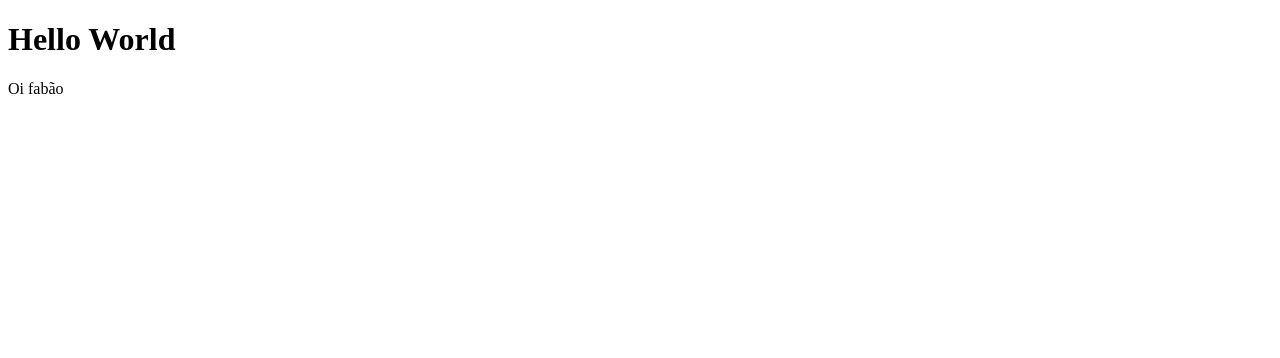
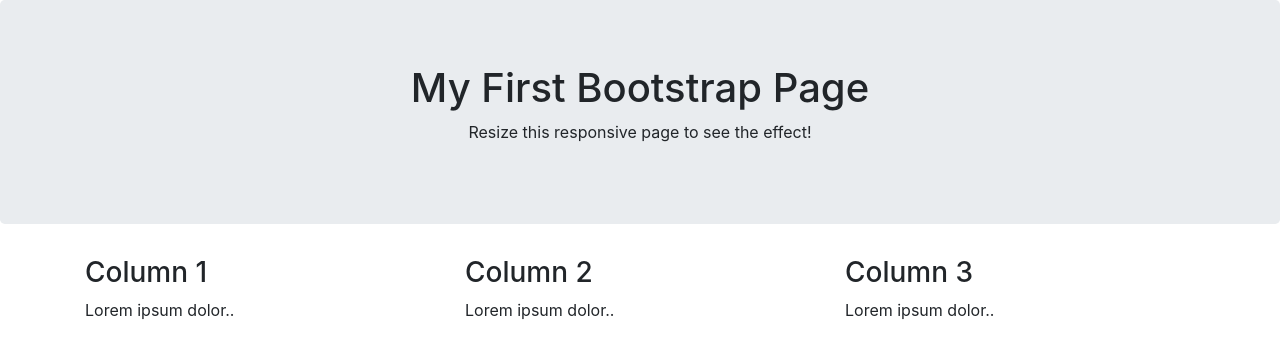
Before and after one commit to 3gGiraldi/3gGiraldi.github.io, a plain HTML site: page index.html in a window 1280 px wide. Drawn offline with nearby package versions, Linux system fonts and the light colour scheme.

Commit message:
Update index.html

```diff
--- a/index.html
+++ b/index.html
@@ -1,7 +1,41 @@
 <!DOCTYPE html>
 <html>
+<head>
+  <!-- Latest compiled and minified CSS -->
+<link rel="stylesheet" href="https://maxcdn.bootstrapcdn.com/bootstrap/4.5.2/css/bootstrap.min.css">
+
+<!-- jQuery library -->
+<script src="https://ajax.googleapis.com/ajax/libs/jquery/3.5.1/jquery.min.js"></script>
+
+<!-- Popper JS -->
+<script src="https://cdnjs.cloudflare.com/ajax/libs/popper.js/1.16.0/umd/popper.min.js"></script>
+
+<!-- Latest compiled JavaScript -->
+<script src="https://maxcdn.bootstrapcdn.com/bootstrap/4.5.2/js/bootstrap.min.js"></script>
+  </head>
 <body>
-<h1>Hello World</h1>
-<p>Oi fabão</p>
+
+<div class="jumbotron text-center">
+  <h1>My First Bootstrap Page</h1>
+  <p>Resize this responsive page to see the effect!</p>
+</div>
+
+<div class="container">
+  <div class="row">
+    <div class="col-sm-4">
+      <h3>Column 1</h3>
+      <p>Lorem ipsum dolor..</p>
+    </div>
+    <div class="col-sm-4">
+      <h3>Column 2</h3>
+      <p>Lorem ipsum dolor..</p>
+    </div>
+    <div class="col-sm-4">
+      <h3>Column 3</h3>
+      <p>Lorem ipsum dolor..</p>
+    </div>
+  </div>
+</div>
+
 </body>
 </html>
```
